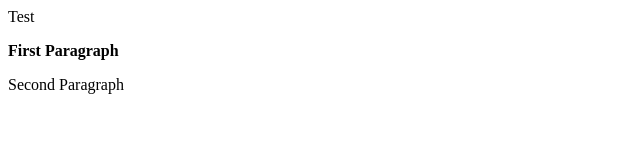
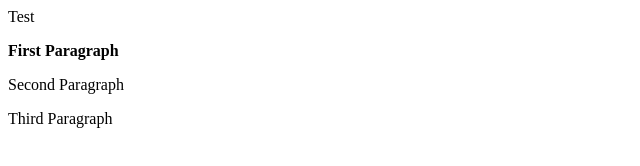
Before and after one commit to sofi-voronkova/programming, a plain HTML site: page index.html in a window 1280 px wide. Shown: the whole page, without its empty margins (0-640 px from the left). Drawn offline with Linux system fonts and the light colour scheme.

Commit message:
Update index.html

```diff
--- a/index.html
+++ b/index.html
@@ -6,5 +6,6 @@
  <body>
  <p> <strong> First Paragraph </strong> </p>
  <p> Second Paragraph </p>
+ <p> Third Paragraph </P>
  </body>
 </html>
```
